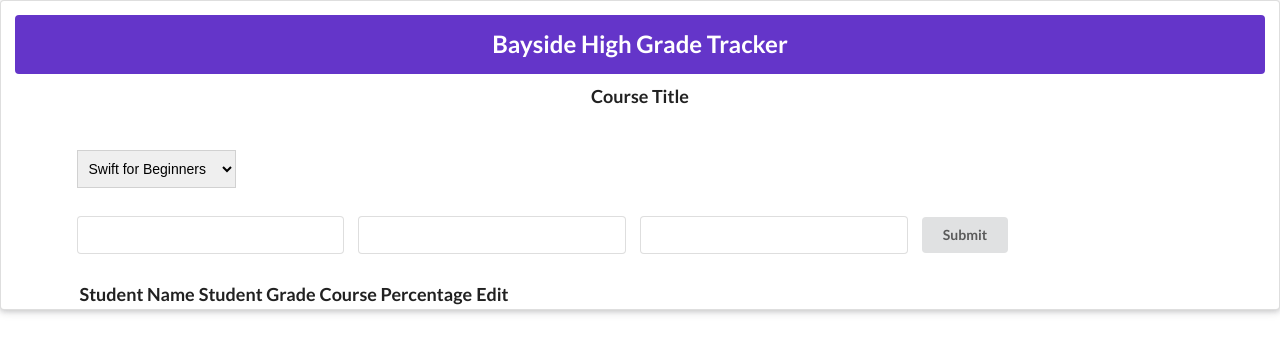
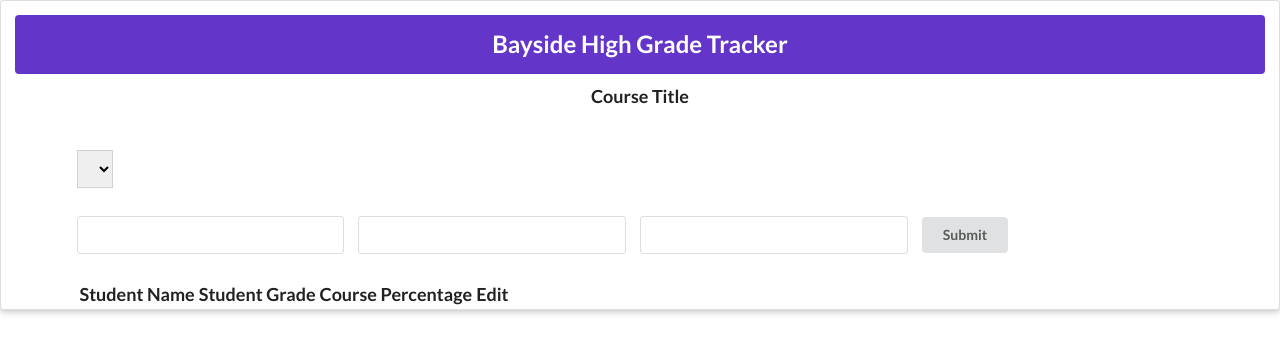
Before and after one commit to learn-co-students/sec-development-self-assessment-mod-4-sec-development-self-assessment-mod-4-1561404587, a React (Create React App) app: page / in a window 1280 px wide. Shown: the top 354 px of the page. Built offline with nearby package versions, Linux system fonts and the light colour scheme.

Commit message:
remove starter data

```diff
--- a/src/components/CourseContainer.js
+++ b/src/components/CourseContainer.js
@@ -1,14 +1,14 @@
 import React, { Component } from "react";
 import CourseSelector from "./CourseSelector";
 import StudentsList from "./StudentsList";
-import courseList from "../courseList";
 
 class CourseContainer extends Component {
   state = {
     students: [],
     currentCourse: {},
-    currentStudent: {}
-  };
+    currentStudent: {},
+    courses: []
+  }
 
   render() {
     return (
@@ -18,7 +18,7 @@ class CourseContainer extends Component {
           Course Title
         </div>
 
-        <CourseSelector />
+        <CourseSelector courseList={[]} />
 
         {/* Edit Form */}
         <form
--- a/src/components/CourseSelector.js
+++ b/src/components/CourseSelector.js
@@ -1,7 +1,6 @@
 import React from "react";
-import courseList from "../courseList";
 
-const CourseSelector = () => {
+const CourseSelector = ({courseList}) => {
   return (
     <div className="sixteen wide column">
       <select className="ui dropdown">
--- a/src/courseList.js
+++ /dev/null
@@ -1,35 +0,0 @@
-const courseList = [
-  {
-    id: 1,
-    name: "Swift for Beginners",
-    instructor: "Joe Burgess",
-    semester: "Summer 2017"
-  }, {
-    id: 2,
-    name: "Rock Climbing",
-    instructor: "Avi Flombaum",
-    semester: "Spring 2017"
-  }, {
-    id: 3,
-    name: "History of Ireland",
-    instructor: "Johann Kerr",
-    semester: "Fall 2017"
-  }, {
-    id: 4,
-    name: "Home Ec",
-    instructor: "Jeff Katz",
-    semester: "Winter 2017"
-  }, {
-    id: 5,
-    name: "Music Theory",
-    instructor: "Niky Morgan",
-    semester: "Fall 2017"
-  }, {
-    id: 6,
-    name: "Wilderness Survival",
-    instructor: "Alex Griffith",
-    semester: "Spring 2017"
-  }
-]
-
-export default courseList
```
